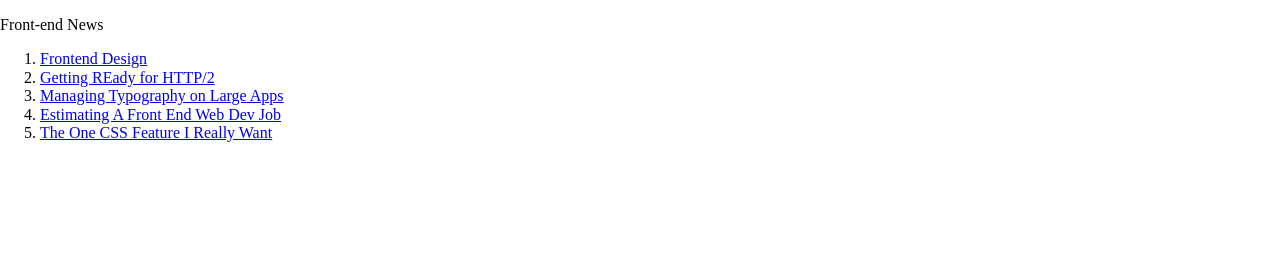
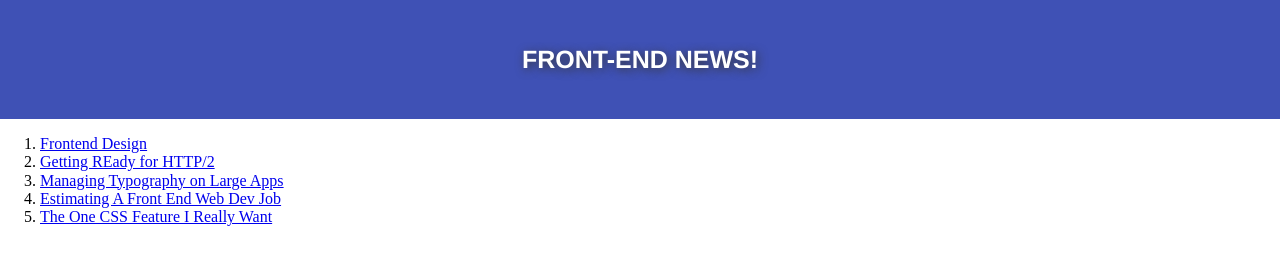
Before and after one commit to zdravce988/FirstScreenCastFromCodeSchool, a plain HTML site: page index.html in a window 1280 px wide. Drawn offline with Linux system fonts and the light colour scheme.

Commit message:
Style header

```diff
--- a/index.html
+++ b/index.html
@@ -4,10 +4,11 @@
     <title>Front-end News</title>
     <meta charset = 'utf-8' />
     <link rel = "stylesheet" href = "normalize.css"/>
+    <link rel = "stylesheet" href = "main.css" />
   </head>
   <body>
-    <header>
-      <p>Front-end News</p>
+    <header class = "hero">
+      <p class = "logo">Front-end News!</p>
     </header>
     <main>
       <ol>
--- a/main.css
+++ b/main.css
@@ -0,0 +1,56 @@
+/******************************************
+*
+*   Fron-end News
+*   color: #fff
+*
+*
+*
+*******************************************
+
+/******************************************
+* Base
+-------------------------------------------
+*/
+
+body {
+
+}
+
+h1, h2, h3, h4, h5, h6 {
+
+}
+
+ol {
+
+}
+
+ul {
+
+}
+
+p {
+
+}
+
+a {
+
+}
+
+/********************************************/
+/*   Hero                                   */
+/********************************************/
+
+.hero {
+  background-color: #3f51b5;
+  padding: 20px 0;
+  color: white;
+  text-align: center;
+}
+
+.logo {
+  font-size: 25px;
+  font-weight: bold;
+  font-family: Helvetica, Garamond, sans-serif, serif;
+  text-shadow: 2px 2px 10px rgb(55, 55, 55);
+  text-transform: uppercase;
+}
```
